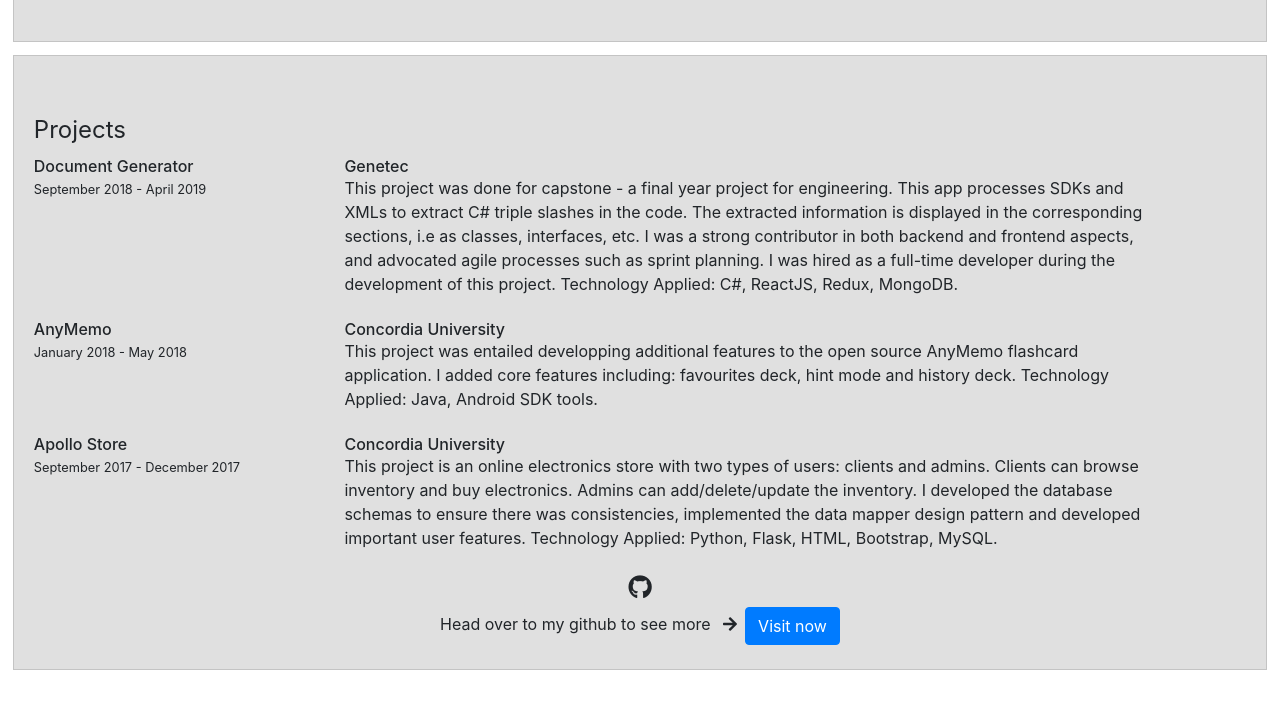
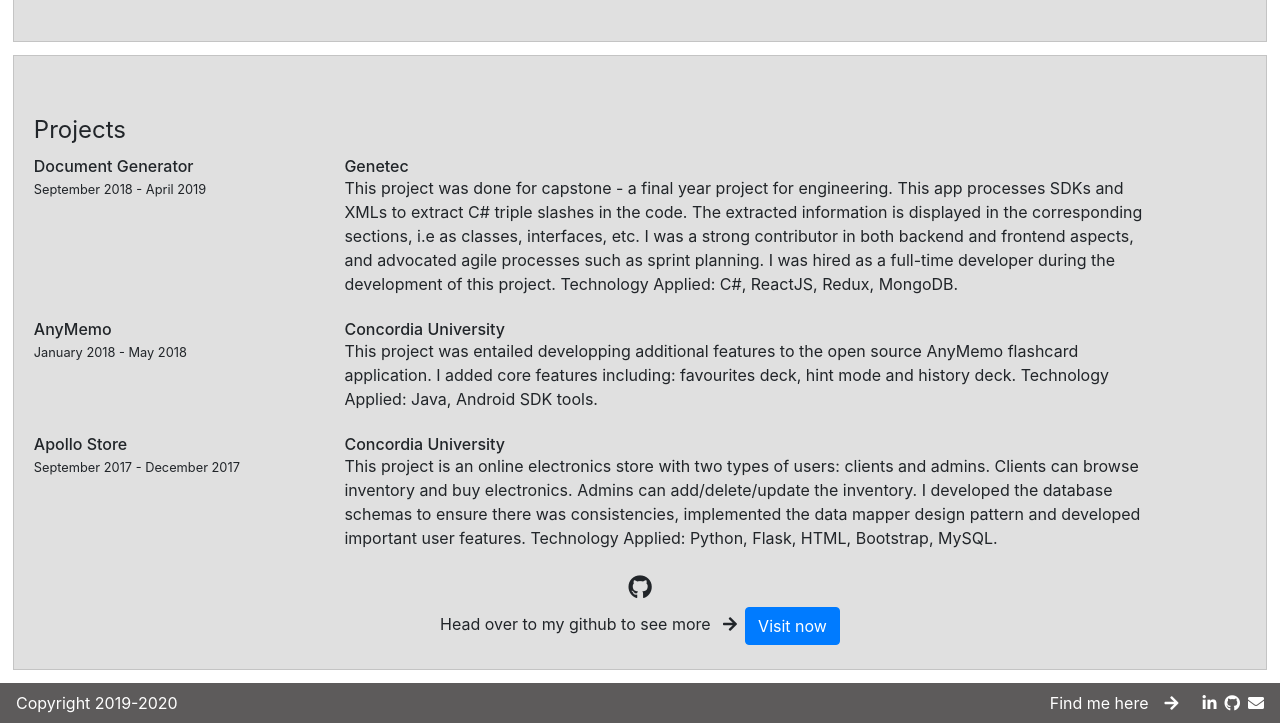
Before and after one commit to svelupillai/Resume, a React app: page / in a window 1280 px wide. Shown: the part 2893-3616 px from the top of the page. Before the commit the page ends 3576 px from the top, so only its background shows below. Built offline with nearby package versions, Linux system fonts and the light colour scheme.

Commit message:
added footer

```diff
--- a/src/App.css
+++ b/src/App.css
@@ -70,6 +70,10 @@
   cursor: pointer;
 }
 
+.grey {
+  background-color: #5d5b5b !important;
+}
+
 @media screen and (max-width: 415px) {
   .myPic {
     width:200px;
--- a/src/components/App.js
+++ b/src/components/App.js
@@ -7,6 +7,7 @@ import Education from './Education'
 import Experience from './Experience'
 import Skills from './Skills'
 import Projects from './Projects';
+import Footer from './Footer';
 
 function App() {
   return (
@@ -18,6 +19,7 @@ function App() {
       <Experience />
       <Skills />
       <Projects />
+      <Footer/>
     </div>
   );
 }
--- /dev/null
+++ b/src/components/Footer.js
@@ -0,0 +1,22 @@
+import React, { Component } from 'react';
+import '../App.css';
+import {Navbar, Nav} from 'react-bootstrap';
+
+export default class Footer extends Component{
+
+    render(){
+        return (
+            <Navbar bg="dark grey" variant="dark grey">
+                <Nav className="text-white">Copyright 2019-{new Date().getFullYear()}</Nav>
+                <Navbar.Collapse></Navbar.Collapse>
+                <Nav className="text-white">
+                    Find me here <i className="fas fa-arrow-right pt-1 pl-3"></i>
+                <a target="_blank"  rel="noopener noreferrer" href="https://ca.linkedin.com/in/senagavelupillai"><i className="fab fa-linkedin-in ml-4 mt-1 text-white"></i></a>
+                            <a target="_blank"  rel="noopener noreferrer" href="https://github.com/svelupillai"><i className="fab fa-github ml-2 mt-1 text-white"></i></a>
+                            <a target="_blank"  rel="noopener noreferrer" href="mailto:senagav@gmail.com?Subject=Hi"><i className="fa fa-envelope ml-2 mt-1 text-white"></i></a>
+                </Nav>
+            </Navbar>
+            );
+
+    }
+}
```
